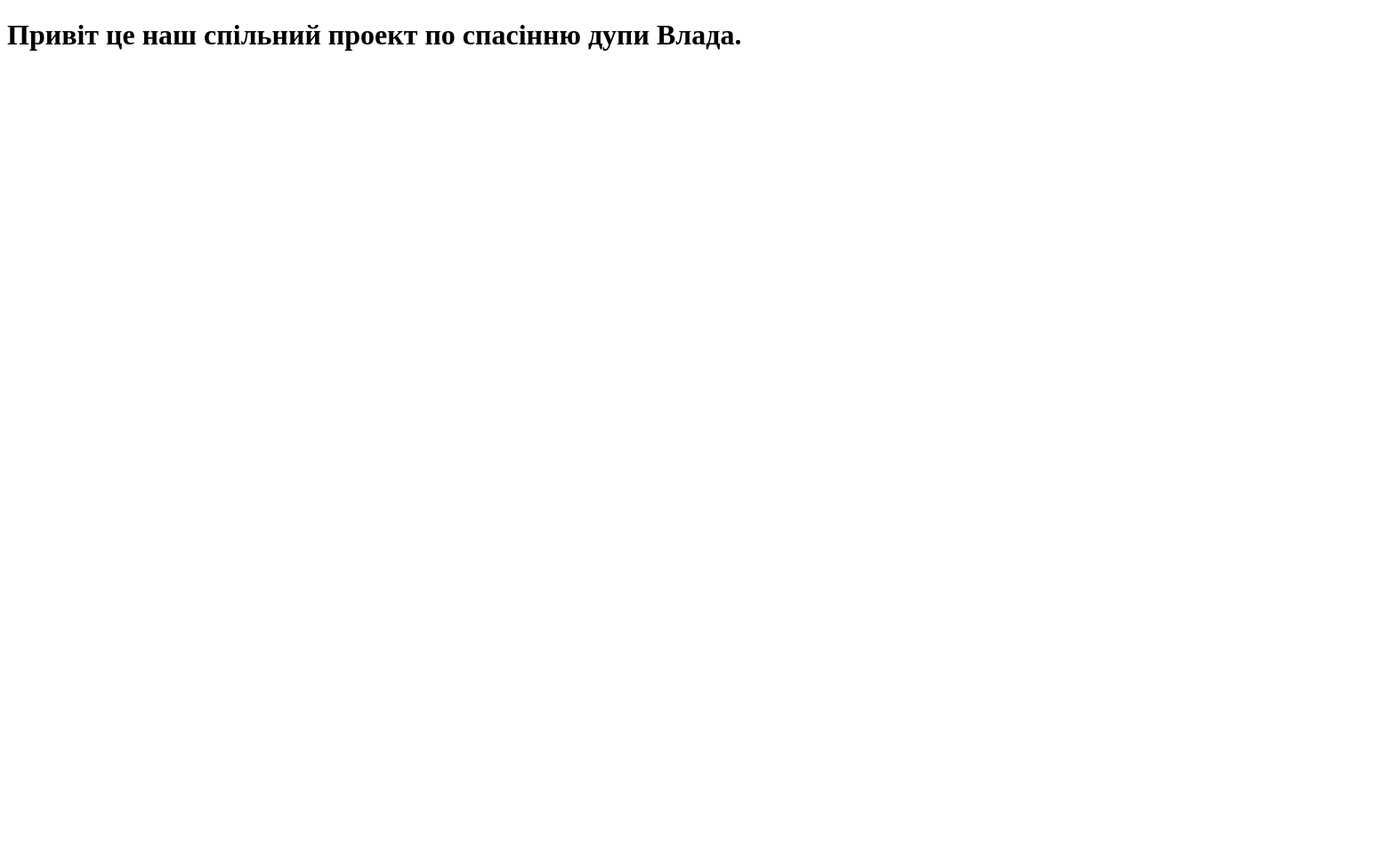
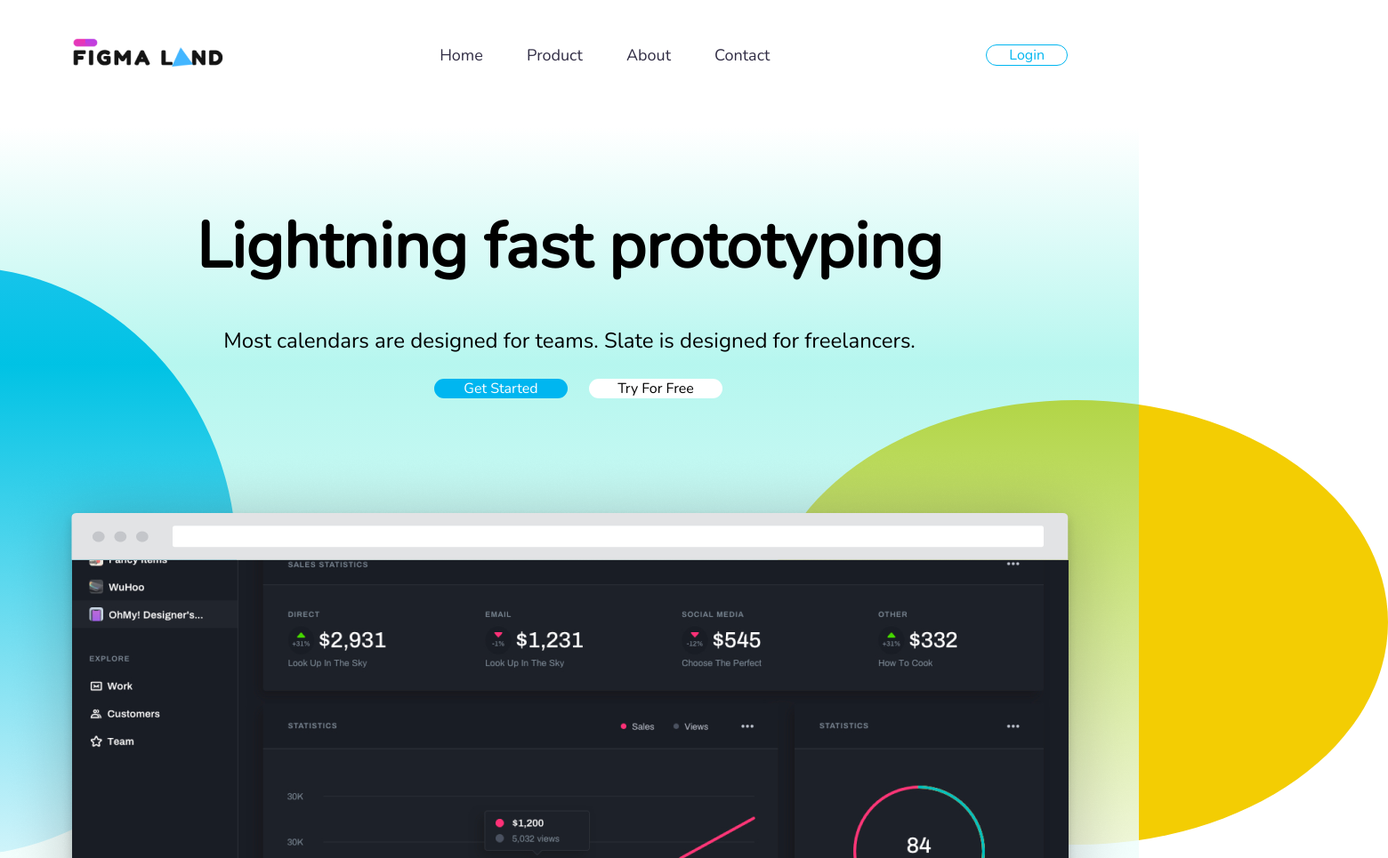
Before and after one commit to VladMalskiy/project, a plain HTML site: page index.html in a window 1280 px wide. Shown: the top 965 px of the page at 89% size, 1560 px wide, since content can reach past the window. Before the commit the page ends 800 px from the top, so only its background shows below. Drawn offline with nearby package versions, Linux system fonts and the light colour scheme.

Commit message:
Added header

```diff
--- a/index.html
+++ b/index.html
@@ -4,13 +4,61 @@
 <head>
 	<title>Project</title>
 	<meta charset="UTF-8">
+    <link rel="stylesheet" href="style.css">
 </head>
 
 <body>
 	<header id="home">
-		<div class="menubar">
-			<h1>Привіт це наш спільний проект по спасінню дупи Влада.</h1>
+		<div class="main">
+
+            <div class="navbar">
+                <div class="logo_menu">
+                    <img src="images/logo.png" alt="Логотип">
+                </div>
+                <div class="menu">
+                    <nav>
+                        <ul class="nav-links">
+                            <li><a href="#home">Home</a></li>
+                            <li><a href="#about">Product</a></li>
+                            <li><a href="#directions">About</a></li>
+                            <li><a href="#contact">Contact</a></li>
+                        </ul>
+                    </nav>
+                </div>
+                <div class="button_menu">
+                    <a class="login_btn" href="#">Login</a>
+                </div>
+            </div>
+
+            <hr class="conf"/>
+
+            <div class="oval1"></div>
+            <div class="oval2"></div>
+
+
+
+            <div class="presentation">
+
+                <div class="presentation_text">
+                    <h1>Lightning fast prototyping</h1>
+                    <p>Most calendars are designed for teams. Slate is designed for freelancers.</p>
+                </div>
+
+                <ul>
+                    <li class="start_btn"><a href="#">Get Started</a></li>
+                    <li class="try_btn"><a href="#">Try For Free</a></li>
+                </ul>
+
+            </div>
+
+
+            <div class="browser">
+                <img src="images/screen.png" alt="Браузер">
+            </div>
+
+
 		</div>
+
 	</header>
 
 
--- a/style.css
+++ b/style.css
@@ -0,0 +1,169 @@
+
+@import url('https://fonts.googleapis.com/css2?family=Nunito:wght@300;400&display=swap');
+
+body {
+    font-family: 'nunito', sans-serif;
+    padding: 0;
+    margin: 0;
+}
+
+header {
+    padding: 30px 0px 30px 0px;
+    gap: 10px;
+}
+
+
+.main {
+    width: 100%;
+    height: 1489px;
+    gap: 45px;
+    background: linear-gradient(180deg, rgba(255, 255, 255, 0.22) 7.62%, rgba(0, 225, 199, 0.288) 25.5%, #FFFFFF 70.92%);
+
+}
+
+
+.navbar {
+    margin: 0px 80px 0px 80px;
+    display: flex;
+    align-items: center;
+    justify-content: space-between;
+}
+
+.nav-links {
+    gap: 31px;
+}
+
+
+nav ul {
+    list-style: none;
+    padding: 0;
+    margin: 0;
+}
+
+nav li {
+    display: inline-block;
+    margin-right: 15px;
+}
+
+nav a {
+    text-decoration: none;
+    color: #282e40;
+    font-weight: bold;
+    font-size: 16px;
+}
+
+.nav-links li a{
+    color: #302c44;
+    text-decoration: none;
+    font-size: 18px;
+    font-weight: 500;
+    padding: 9px 15px;
+    border-radius: 5px;
+    transition: all 0.3s ease;
+}
+
+.button_menu {
+    border-radius: 85px;
+    width: 8%;
+    border: 1px solid #00B6F0;
+    text-align: center;
+
+}
+
+.login_btn {
+    color: #00B6F0;
+    text-decoration: none;
+}
+
+
+.conf {
+    width: 70%;
+    border: none;
+    background:#FFFFFF;
+}
+
+
+.oval1 {
+    width: 626px; /* Ширина овала */
+    height: 662px; /* Высота овала */
+    background-color: #00B6F0; /* Цвет фона овала */
+    border-radius: 50%; /* Устанавливаем половину ширины/высоты как радиус */
+    position: absolute;
+    left: -360px; /* Смещаем овал на половину его ширины влево */
+    top: 300px;
+    z-index: -1;
+}
+
+.oval2 {
+    width: 700px; /* Ширина овала */
+    height: 500px; /* Высота овала */
+    background-color: #F3CD03; /* Цвет фона овала */
+    border-radius: 50%; /* Устанавливаем половину ширины/высоты как радиус */
+    position: absolute;
+    right: -280px; /* Смещаем овал на половину его ширины влево */
+    top: 450px;
+    z-index: -1;
+}
+
+
+.presentation {
+    padding: 80px 0 39px 0;
+    gap: 45px;
+    text-align: center;
+}
+
+.presentation_text{
+    gap: 17px;
+    margin: 0 auto;
+}
+
+.presentation_text h1{
+    font-size: 72px;
+    font-weight: 900;
+    line-height: 78px;
+}
+
+.presentation_text p{
+    font-size: 24px;
+    font-weight: 450;
+    line-height: 38px;
+}
+
+.presentation ul{
+    gap: 25px;
+}
+
+
+.presentation li {
+    display: inline-block;
+    margin-right: 20px;
+    width: 150px;
+}
+
+.presentation a {
+    text-decoration: none;
+}
+
+.start_btn {
+    background:#00B6F0;
+    border-radius: 85px;
+
+}
+
+.start_btn a{
+    color:#FFFFFF;
+}
+
+.try_btn {
+    background:#FFFFFF;
+    border-radius: 85px;
+
+}
+
+.try_btn a{
+    color:#000000;
+}
+
+.browser {
+    text-align: center;
+}
```
Also changed, not shown: images/logo.png (added), images/screen.png (added), images/unnamed.png (added).
